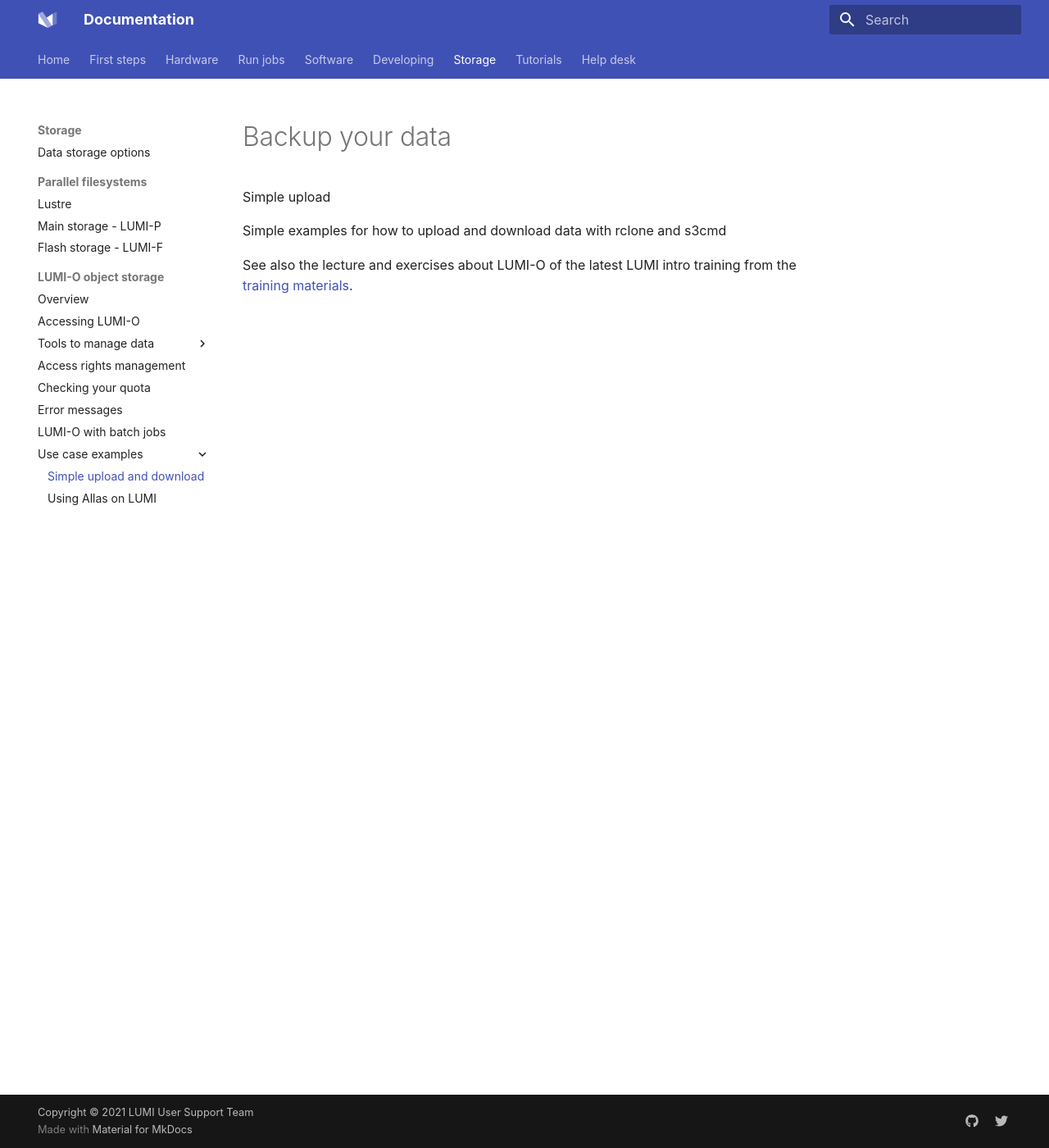
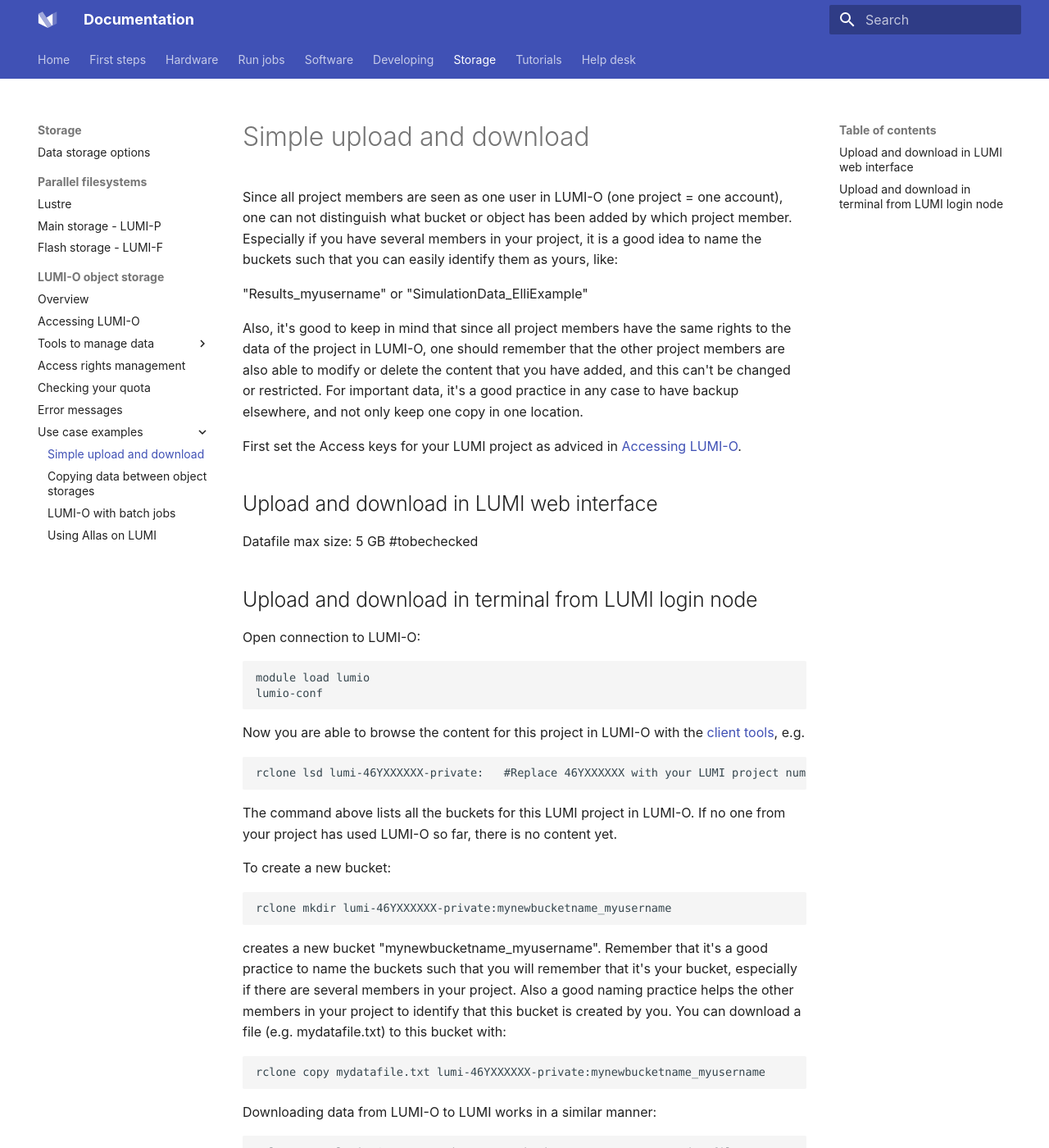
Before and after one commit to Lumi-supercomputer/lumi-userguide, an MkDocs documentation site: the page built from docs/storage/lumio/upload-download.md, in a window 1280 px wide and 1400 px high. Shown: the whole window at 82% size. Built offline with MkDocs 1.6.1 and Material for MkDocs 9.7.7, drawn with Linux system fonts in a browser that asks for light colours; some of the changed text lies outside the part shown.

Commit message:
additions&modifications

````diff
--- a/docs/storage/lumio/upload-download.md
+++ b/docs/storage/lumio/upload-download.md
@@ -1,7 +1,70 @@
-# Backup your data
+# Simple upload and download
 
-Simple upload
 
-Simple examples for how to upload and download data with rclone and s3cmd
+Since all project members are seen as one user in LUMI-O (one project = one account), one can not distinguish what bucket or object has been added by which project member.
+Especially if you have several members in your project, it is a good idea to name the buckets such that you can easily identify them as yours, like:
 
-See also the lecture and exercises about LUMI-O of the latest LUMI intro training from the [training materials](https://lumi-supercomputer.github.io/LUMI-training-materials/).
+"Results_myusername" or "SimulationData_ElliExample"
+
+
+Also, it's good to keep in mind that since all project members have the same rights to the data of the project in LUMI-O, one should remember that the other project members are also able to modify or delete the content that you have added, and this can't be changed or restricted. For important data, it's a good practice in any case to have backup elsewhere, and not only keep one copy in one location.
+
+First set the Access keys for your LUMI project as adviced in [Accessing LUMI-O](./auth-lumidata-eu.md#create-lumi-o-credentials).
+
+
+## Upload and download in LUMI web interface
+
+Datafile max size: 5 GB  #tobechecked
+
+
+
+## Upload and download in terminal from LUMI login node
+
+Open connection to LUMI-O:
+
+```
+module load lumio
+lumio-conf
+```
+
+Now you are able to browse the content for this project in LUMI-O with the [client tools](./clients-general.md), e.g.
+
+```
+rclone lsd lumi-46YXXXXXX-private:   #Replace 46YXXXXXX with your LUMI project number
+```
+
+The command above lists all the buckets for this LUMI project in LUMI-O. If no one from your project has used LUMI-O so far, there is no content yet.
+
+To create a new bucket:
+
+```
+rclone mkdir lumi-46YXXXXXX-private:mynewbucketname_myusername
+```
+creates a new bucket "mynewbucketname_myusername". Remember that it's a good practice to name the buckets such that you will remember that it's your bucket, especially if there are several members in your project. Also a good naming practice helps the other members in your project to identify that this bucket is created by you.
+You can download a file (e.g. mydatafile.txt) to this bucket with:
+
+```
+rclone copy mydatafile.txt lumi-46YXXXXXX-private:mynewbucketname_myusername
+```
+
+Downloading data from LUMI-O to LUMI works in a similar manner:
+
+```
+rclone copy lumi-46YXXXXXX-private:mynewbucketname_myusername/mydatafile.txt .
+```
+
+This is not the most clever example, since it just downloads the same datafile back to LUMI. Notice that rclone now overwrites the existing data file in LUMI filesystem, if the content has changed.
+
+To copy the data from 'mydatafile.txt' to a different file in LUMI filesystem, we can make a copy of it with:
+
+```
+rclone copyto lumi-46YXXXXXX-private:mynewbucketname_myusername/mydatafile.txt ./mydatafile2.txt
+```
+
+The `copyto` command allows creating a new file with a different name, in which the content of 'mydatafile.txt' is copied from LUMI-O.
+
+
+Read more about what can be done with rclone [here](./client-rclone.md).
+
+
+For more examples, see also the lecture and exercises about LUMI-O of the latest LUMI intro training from the [training materials](https://lumi-supercomputer.github.io/LUMI-training-materials/).
--- a/mkdocs.yml
+++ b/mkdocs.yml
@@ -116,9 +116,9 @@ nav:
       - Checking your quota: storage/lumio/check-quota.md
       - Error messages: storage/lumio/error-messages.md
       # - Object storage related terms and concepts:
-      - LUMI-O with batch jobs: storage/lumio/lumio-batchjobs.md
       - Use case examples:
         - Simple upload and download: storage/lumio/upload-download.md
+        - Copying data between object storages: storage/lumio/between-object-storages.md
         # - Backup your data: storage/lumio/upload-download.md
         # - Checking privacy settings:
         # - Multiproject use case 1:
@@ -127,6 +127,7 @@ nav:
         # - Public content use case:
         # - Private content use case:
         # - Access outside LUMI:
+        - LUMI-O with batch jobs: storage/lumio/lumio-batchjobs.md
         - Using Allas on LUMI: storage/lumio/allas-lumi.md
   - Tutorials:
     - Tutorials: tutorials/index.md
````
Also changed, not shown: docs/storage/lumio/between-object-storages.md (added, +132 -0 lines), docs/storage/lumio/index.md (+13 -11 lines), docs/storage/lumio/lumio-batchjobs.md (+50 -8 lines).
